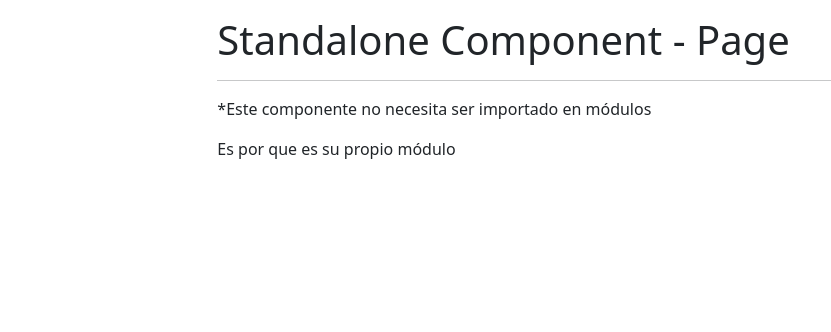
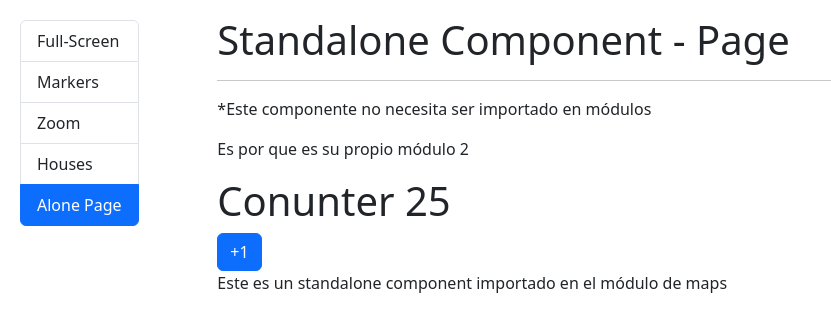
Before and after one commit to CarlosEduardoCardonaB/angularMaps, an Angular app: page /alone in a window 1280 px wide. Shown: the top 332 px of the page, without its empty margins (0-831 px from the left). Built offline with nearby package versions, Linux system fonts and the light colour scheme.

Commit message:
se crea un contador como standalone component y se lleva el side menu a standalone component también

```diff
--- /dev/null
+++ b/src/app/alone/components/counterAlone/counterAlone.component.css
@@ -0,0 +1,3 @@
+:host {
+  display: block;
+}
--- /dev/null
+++ b/src/app/alone/components/counterAlone/counterAlone.component.html
@@ -0,0 +1,7 @@
+<h1>Conunter {{counter}}</h1>
+
+<button class="btn btn-primary"
+  (click)="counter = counter + 1">
+  +1
+</button>
+<p>Este es un standalone component importado en el módulo de maps</p>
--- /dev/null
+++ b/src/app/alone/components/counterAlone/counterAlone.component.ts
@@ -0,0 +1,15 @@
+import { ChangeDetectionStrategy, Component, Input } from '@angular/core';
+
+@Component({
+  selector: 'counter-alone',
+  standalone: true,
+  imports: [],
+  templateUrl: './counterAlone.component.html',
+  styleUrl: './counterAlone.component.css',
+  //changeDetection: ChangeDetectionStrategy.OnPush,
+})
+export class CounterAloneComponent {
+
+  @Input()
+  public counter: number = 10;
+ }
--- a/src/app/maps/components/side-menu/side-menu.component.css
+++ b/src/app/alone/components/side-menu/side-menu.component.css
@@ -6,3 +6,10 @@ li {
   cursor: pointer;
   transition: 0.3s all;
 }
+
+.list-group{
+  position: fixed;
+  top: 20px;
+  left: 20px;
+  z-index: 999;
+}
--- a/src/app/maps/components/side-menu/side-menu.component.ts
+++ b/src/app/alone/components/side-menu/side-menu.component.ts
@@ -1,4 +1,6 @@
 import { Component } from '@angular/core';
+import { MapsRoutingModule } from '../../../maps/maps-routing.module';
+import { RouterModule } from '@angular/router';
 
 interface MenuItem {
   route: string;
@@ -6,8 +8,9 @@ interface MenuItem {
 }
 
 @Component({
-  selector: 'maps-side-menu',
-  standalone: false,
+  selector: 'side-menu',
+  standalone: true,
+  imports: [MapsRoutingModule, RouterModule],
   templateUrl: './side-menu.component.html',
   styleUrl: './side-menu.component.css',
 
@@ -19,5 +22,6 @@ export class SideMenuComponent {
     { route: '/maps/markers', name: 'Markers'},
     { route: '/maps/zoom-range', name: 'Zoom'},
     { route: '/maps/properties', name: 'Houses'},
+    { route: '/alone', name: 'Alone Page'}
   ];
  }
--- a/src/app/alone/pages/alonePage/alonePage.component.html
+++ b/src/app/alone/pages/alonePage/alonePage.component.html
@@ -1,14 +1,22 @@
+
 <div class="row mt-3">
-  <div class="col-2"></div>
+  <div class="col-2">
+    <side-menu />
+  </div>
   <div class="col-10">
     <h1>Standalone Component - Page</h1>
     <hr>
     <div class="row">
       <div class="col">
         <p>*Este componente no necesita ser importado en módulos</p>
-        @if (true) {
+        <!-- @if (true) {
           <p>Es por que es su propio módulo</p>
-        }
+        } -->
+        <p>Es por que es su propio módulo {{ 1 + 1 }}</p>
+
+        <!-- contador -->
+        <counter-alone [counter]="25" />
+
       </div>
     </div>
   </div>
--- a/src/app/alone/pages/alonePage/alonePage.component.ts
+++ b/src/app/alone/pages/alonePage/alonePage.component.ts
@@ -1,9 +1,11 @@
-import { CommonModule } from '@angular/common';
+//import { CommonModule } from '@angular/common';
 import { Component } from '@angular/core';
+import { CounterAloneComponent } from '../../components/counterAlone/counterAlone.component';
+import { SideMenuComponent } from '../../components/side-menu/side-menu.component';
 
 @Component({
   standalone: true,
-  imports: [],
+  imports: [CounterAloneComponent, SideMenuComponent],
   templateUrl: './alonePage.component.html',
   styleUrl: './alonePage.component.css',
 })
--- a/src/app/maps/layout/maps-layout/maps-layout.component.css
+++ b/src/app/maps/layout/maps-layout/maps-layout.component.css
@@ -2,9 +2,9 @@
   display: block;
 }
 
-maps-side-menu {
+/* side-menu {
   position: fixed;
   top: 20px;
   left: 20px;
   z-index: 999;
-}
+} */
--- a/src/app/maps/layout/maps-layout/maps-layout.component.html
+++ b/src/app/maps/layout/maps-layout/maps-layout.component.html
@@ -1,3 +1,3 @@
-<maps-side-menu />
+<side-menu />
 
 <router-outlet />
--- a/src/app/maps/pages/propertiesPage/propertiesPage.component.html
+++ b/src/app/maps/pages/propertiesPage/propertiesPage.component.html
@@ -27,6 +27,10 @@
           </div>
          }
 
+         <div class="col-4 mb-2">
+          <!-- contador -->
+            <counter-alone [counter]="2" />
+         </div>
 
       </div>
     </div>
```
Also changed, not shown: src/app/maps/maps.module.ts (+10 -7 lines), src/app/alone/components/side-menu/side-menu.component.html (renamed from src/app/maps/components/side-menu/side-menu.component.html).
